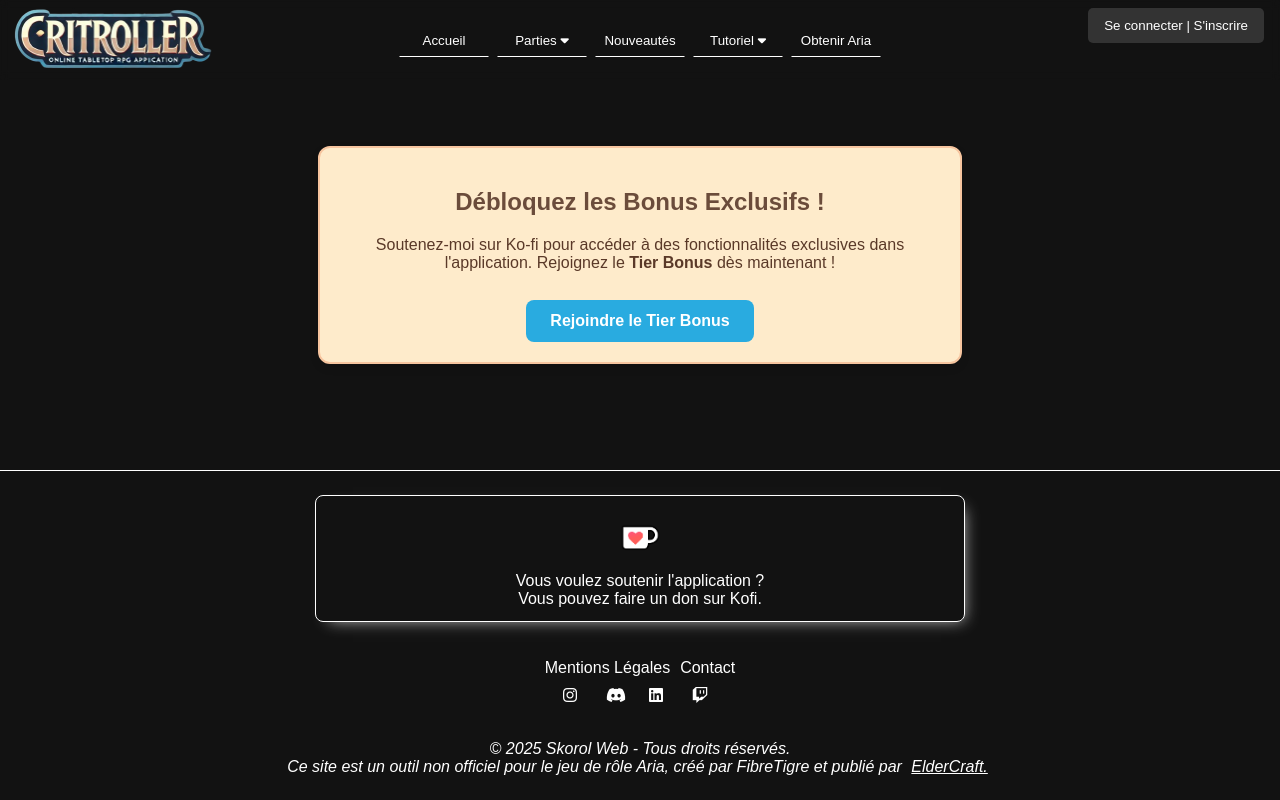
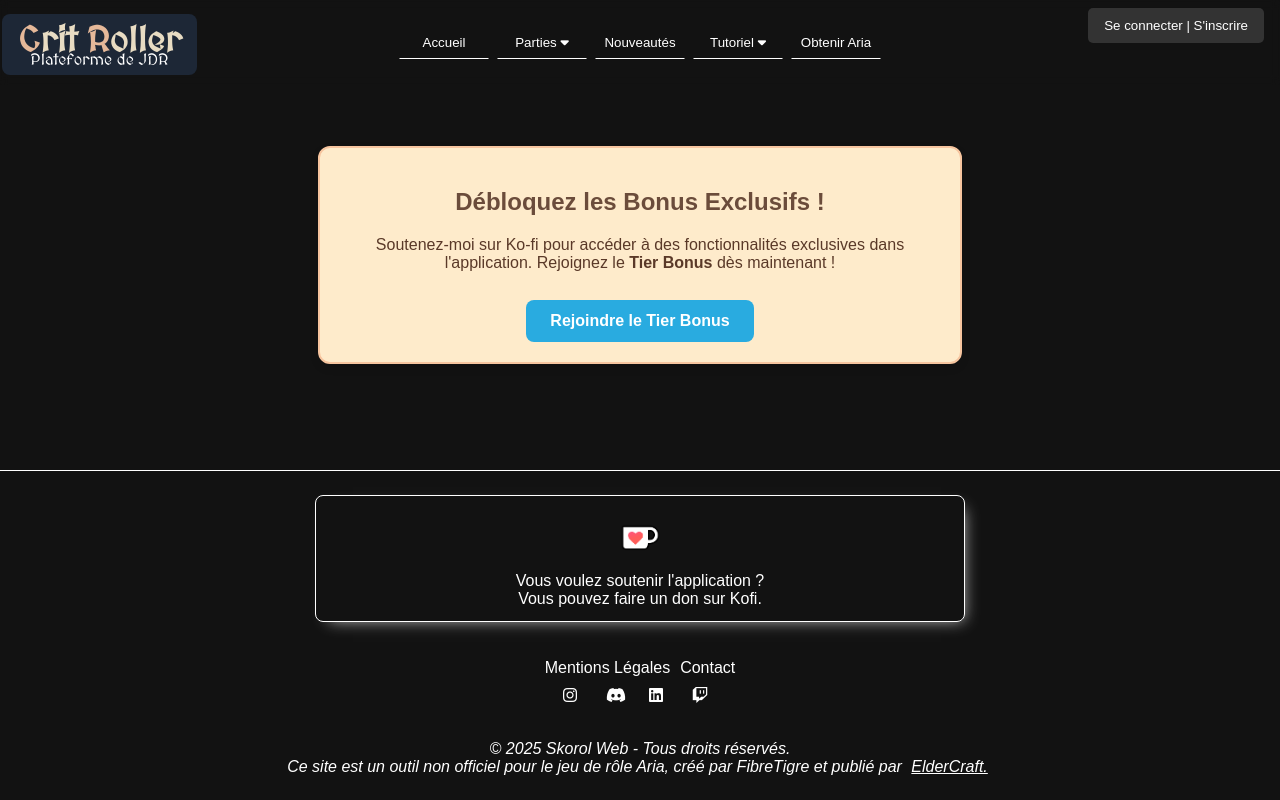
Before and after one commit to Skoroll/CharacterSheetOrganizer, a React (Vite) app: page /premium in a window 1280 px wide. Built offline with nearby package versions, Linux system fonts and the light colour scheme; no server answers; a web font is replaced by a local one.

Commit message:
Header : Logo changé index.html : Ajout d'une police supplémentaire NotesPannel : Changement pour éviter les erreurs en log EditableSheetAria : Verrouillange du bouton en attendant la réponse du serveur pour éviter les validation multiples

```diff
--- a/index.html
+++ b/index.html
@@ -2,6 +2,7 @@
 <html lang="fr">
   <head>
     <link href="https://fonts.googleapis.com/css2?family=Almendra+SC&family=Cinzel+Decorative&family=IM+Fell+English&family=MedievalSharp&family=Pirata+One&family=Uncial+Antiqua&display=swap" rel="stylesheet">
+    <link href="https://fonts.googleapis.com/css2?family=MedievalSharp&display=swap" rel="stylesheet">
     <meta charset="UTF-8" />
     <meta
       name="description"
--- a/src/components/Header/Header.scss
+++ b/src/components/Header/Header.scss
@@ -5,7 +5,7 @@
   backdrop-filter: blur(5px);
   z-index: 999;
   width: 100%;
-  min-height: 80px;
+  min-height: 85px;
 
   .auth-btn {
     position: absolute;
@@ -16,7 +16,7 @@
     margin: auto $spacing-small;
   }
 
-  img {
+  /*img {
     position: absolute;
     left: 0;
     text-align: left;
@@ -32,11 +32,66 @@
     &:hover {
       transform: scale(95%);
     }
+  }*/
+
+  .logo {
+    display: flex;
+    position: absolute;
+    top: 2px;
+    left: 2px;
+    text-decoration: none;
+    height: 100%;
+
+    &:visited {
+      color: inherit
+    }
+    p {
+      position: relative;
+      @include flex-col;
+      margin: auto;
+      background: rgb(29,39,54);
+      padding: $spacing-small $spacing-medium;
+      border-radius: $spacing-small;
+      transition: all 2s;
+      height: 45px;
+
+      &:hover {
+        background: none;
+      }
+
+      .bold {
+        font-weight: 800;
+        color: rgba(229,184,153,255);
+      }
+
+      .logo--main,
+      .logo--subtitle {
+        font-family: "MedievalSharp";
+
+      }
+
+      .logo--main {
+        font-size: 35px;
+        color: rgb(232,220,195);
+        font-weight: 600;
+      }
+
+      .logo--subtitle {
+        position: absolute;
+        width: 100%;
+        left: 0;
+        bottom: 3px;
+        text-align: center;
+        color: white;
+        padding: 3px 0;
+      }
+    }
   }
 
   &__content {
     position: relative;
     @include flex-row;
+    margin: auto;
 
     .main-nav {
       all: unset;
@@ -76,7 +131,7 @@
 
     i {
       width: 30px;
-      height: 30px
+      height: 30px;
     }
   }
 }
@@ -85,23 +140,23 @@
   .header {
     @include flex-col;
 
-    img {
+    img, .logo {
       position: relative;
       margin: auto;
     }
 
     .menu-toggle {
-        position: absolute;
+      position: absolute;
     }
 
     .main-menu {
-        top: 40px;
+      top: 40px;
     }
 
     .main-nav {
-        @include flex-wrap;
-        justify-content: space-evenly;
-        padding: $spacing-medium;
+      @include flex-wrap;
+      justify-content: space-evenly;
+      padding: $spacing-medium;
     }
 
     .auth-btn {
--- a/src/components/Header/Header.tsx
+++ b/src/components/Header/Header.tsx
@@ -4,7 +4,7 @@
 import AuthForm from "../../components/AuthForm/AuthForm";
 import NewGame from "./NewGame/NewGame";
 import UnfoldingMenu from "./UnfoldingMenu/UnfoldingMenu";
-import logoCSO from "../../assets/logo_critroller.png";
+/*import logoCSO from "../../assets/logo_critroller.png";*/
 import Nav from "./Nav";
 import "./Header.scss";
 
@@ -25,13 +25,20 @@
 
   return (
     <header className="header">
-      <img
+      {/*<img
         onClick={() => navigate("/")}
         role="button"
         tabIndex={0}
         src={logoCSO}
         alt="Crit Roller logo"
-      />
+      />*/}
+
+      <a className="logo" href="/">
+        <p>
+          <span className="logo--main"><span className="bold">C</span>rit <span className="bold">R</span>oller</span>
+          <span className="logo--subtitle">Plateforme de JDR</span>
+        </p>
+      </a>
 
       <div className="header__content">
         {/* Navigation principale avec Nouveautés et Tutoriel */}
@@ -64,7 +71,7 @@
               if (!isOpen) setIsTutorialMenuOpen(false);
             }}
           >
-            <button onClick= {() => navigate("/tutoriel")}>
+            <button onClick={() => navigate("/tutoriel")}>
               Tutoriel <i className="fa-solid fa-caret-down"></i>
             </button>
 
@@ -100,8 +107,6 @@
                 }
               />
             )}
-
-
           </div>
 
           <a
@@ -113,9 +118,7 @@
           </a>
         </nav>
       </div>
-      {user?.isAdmin === true && (
-        <p>Admin</p>
-      )}
+      {user?.isAdmin === true && <p>Admin</p>}
       {/* Bouton pour le menu utilisateur (si connecté) */}
       {user?.isAuthenticated && (
         <button
--- a/src/components/NotesPanel/NotesPannel.tsx
+++ b/src/components/NotesPanel/NotesPannel.tsx
@@ -51,6 +51,7 @@
   const [activeNote, setActiveNote] = useState<string | null>("characters");
   const [isSideOpen, setIsSideOpen] = useState(false);
   const API_URL = import.meta.env.VITE_API_URL;
+  const [loading, setLoading] = useState(true);
 
   const [notes, setNotes] = useState({
     characters: "",
@@ -92,6 +93,7 @@
         body: JSON.stringify(payload),
       });
 
+
       if (!response.ok) {
         throw new Error("Erreur lors de l'enregistrement des notes");
       }
@@ -108,24 +110,52 @@
 useEffect(() => {
   const fetchNotes = async () => {
     try {
+      if (!currentTableId) return;
+      if (!isGameMaster && !userId) return;
+
       const url = isGameMaster
-      ? `${API_URL}/api/tabletop/tables/${currentTableId}/notes`
-      : `${API_URL}/api/tabletop/tables/${currentTableId}/player-notes?playerId=${userId}`;
-
+        ? `${API_URL}/api/tabletop/tables/${currentTableId}/notes`
+        : `${API_URL}/api/tabletop/tables/${currentTableId}/player-notes?playerId=${userId}`;
 
       const response = await fetch(url);
+
+      // ✅ Si 404 → notes vides
+      if (response.status === 404) {
+        setNotes({
+          characters: "",
+          quest: "",
+          other: "",
+          items: ""
+        });
+        return;
+      }
+
+      // Autres erreurs
       if (!response.ok) throw new Error("Erreur lors du chargement des notes");
 
       const data = await response.json();
+      setNotes(data);
 
-      setNotes(data);
     } catch (error) {
       console.error("Erreur lors du chargement des notes :", error);
+    } finally {
+      setTimeout(() => {
+        setLoading(false);
+      }, 2000);
     }
   };
 
+
   fetchNotes();
-}, [currentTableId, userId, isGameMaster]); // 📌 Recharge les notes si la table ou l'utilisateur change
+}, [currentTableId, userId, isGameMaster]);
+
+if (loading) {
+  return (
+    <div className="table__notes-pannel loading">
+      <p></p>
+    </div>
+  );
+}
 
   return (
     <div className={`table__notes-pannel ${isSideOpen ? "open" : ""}`}>
```
Also changed, not shown: src/components/EditableSheet/EditableSheetAria/EditableSheetAria.tsx (+68 -50 lines). Lines whose indentation alone changed are shown as unchanged.
